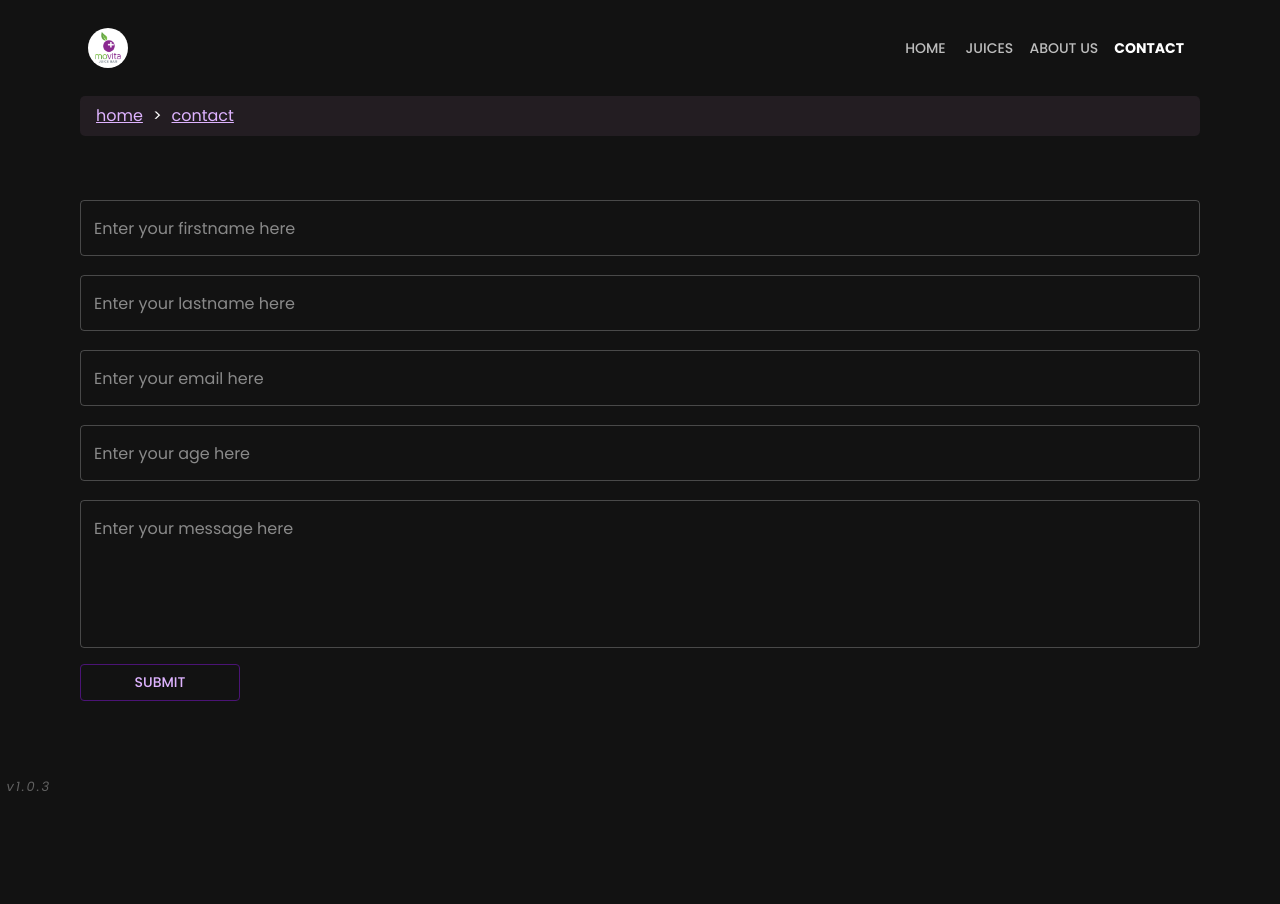
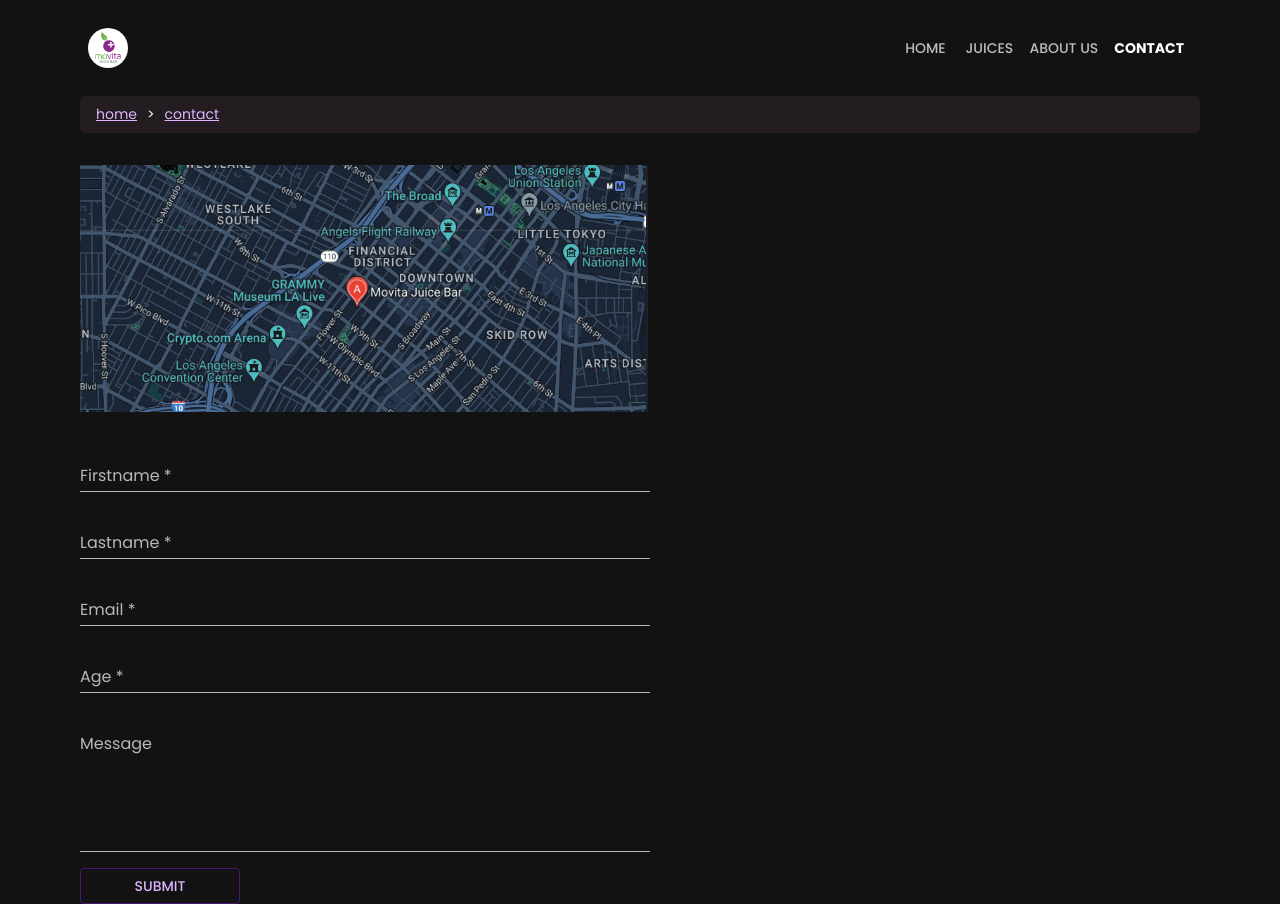
Before and after one commit to DennisByberg/movita-juice-bar, a React (Vite) app: page /contact in a window 1280 px wide. Before the commit the page ends 800 px from the top, so only its background shows below. Built offline with nearby package versions, Linux system fonts and the light colour scheme.

Commit message:
improved styling

```diff
--- a/src/App.scss
+++ b/src/App.scss
@@ -2,5 +2,21 @@
   margin: 0;
   padding: 0;
   box-sizing: border-box;
-  // user-select: none;
 }
+
+/* SCROLLBAR DESIGN! */
+body::-webkit-scrollbar {
+  width: 0.5rem;
+  background-color: black;
+}
+
+body::-webkit-scrollbar-track {
+  box-shadow: inset 0 0 6px black;
+  border-radius: 50px;
+}
+
+body::-webkit-scrollbar-thumb {
+  background-color: black;
+  outline: 1px solid #deb3ff6e;
+  border-radius: 99px;
+}
--- a/src/App.tsx
+++ b/src/App.tsx
@@ -1,28 +1,16 @@
+import { Container } from '@mui/material';
+import { Route, BrowserRouter as Router, Routes } from 'react-router-dom';
 import './App.scss';
-import { BrowserRouter as Router, Route, Routes } from 'react-router-dom';
-import HomePage from './pages/HomePage/HomePage';
-import JuicesPage from './pages/JuicesPage/JuicesPage';
+import Breadcrumbs from './components/Breadcrumbs/Breadcrumbs';
+import Navbar from './components/Navar/Navbar';
 import AboutPage from './pages/AboutPage/AboutPage';
 import ContactPage from './pages/ContactPage/ContactPage';
+import HomePage from './pages/HomePage/HomePage';
+import JuiceDetailPage from './pages/JuiceDetailPage/JuiceDetailPage';
+import JuicesPage from './pages/JuicesPage/JuicesPage';
 import VideoPage from './pages/VideoPage/VideoPage';
-import JuiceDetailPage from './pages/JuiceDetailPage/JuiceDetailPage';
-import { Container, Typography } from '@mui/material';
-import Navbar from './components/Navar/Navbar';
-import { grey } from '@mui/material/colors';
-import Breadcrumbs from './components/Breadcrumbs/Breadcrumbs';
 
 function App() {
-  const typographySX = {
-    position: 'absolute',
-    fontSize: '13px',
-    bottom: '0.2rem',
-    fontStyle: 'italic',
-    left: '0.4rem',
-    letterSpacing: '2px',
-    color: grey[700],
-    userSelect: 'none',
-  };
-
   return (
     <Container sx={{ minHeight: '100vh' }}>
       <Router>
@@ -37,9 +25,6 @@
           <Route path='/contact' element={<ContactPage />} />
         </Routes>
       </Router>
-      <Typography variant='body1' sx={typographySX}>
-        v1.0.3
-      </Typography>
     </Container>
   );
 }
--- a/src/components/Breadcrumbs/Breadcrumbs.scss
+++ b/src/components/Breadcrumbs/Breadcrumbs.scss
@@ -4,6 +4,7 @@
   margin-inline: 1rem;
   margin-bottom: 2rem;
   border-radius: 5px;
+  font-size: 14px;
 }
 
 .breadcrumbs > * {
--- a/src/components/ContactForm/ContactForm.tsx
+++ b/src/components/ContactForm/ContactForm.tsx
@@ -51,8 +51,11 @@
       onSubmit={handleSubmit(submitData)}
     >
       <TextField
+        sx={{ maxWidth: 570 }}
+        variant='standard'
+        label='Firstname *'
+        {...register('firstName')}
         placeholder='Enter your firstname here'
-        {...register('firstName')}
         error={!!errors.firstName}
         helperText={
           <Box>
@@ -62,6 +65,9 @@
       />
 
       <TextField
+        sx={{ maxWidth: 570 }}
+        variant='standard'
+        label='Lastname *'
         placeholder='Enter your lastname here'
         {...register('lastName')}
         error={!!errors.lastName}
@@ -73,6 +79,9 @@
       />
 
       <TextField
+        sx={{ maxWidth: 570 }}
+        variant='standard'
+        label='Email *'
         placeholder='Enter your email here'
         type='email'
         {...register('email')}
@@ -85,7 +94,10 @@
       />
 
       <TextField
+        sx={{ maxWidth: 570 }}
+        variant='standard'
         placeholder='Enter your age here'
+        label='Age *'
         type='number'
         {...register('age', { valueAsNumber: true })}
         error={!!errors.age}
@@ -97,7 +109,10 @@
       />
 
       <TextField
+        sx={{ maxWidth: 570 }}
+        variant='standard'
         placeholder='Enter your message here'
+        label='Message'
         {...register('message')}
         multiline
         rows={5}
--- a/src/components/JuiceList/JuiceList.tsx
+++ b/src/components/JuiceList/JuiceList.tsx
@@ -36,7 +36,7 @@
   };
 
   return (
-    <List>
+    <List sx={{ mb: 4 }}>
       {juices.map((juice) => (
         <ListItem key={juice.id} sx={listItemSX}>
           <ListItemAvatar>
--- a/src/pages/AboutPage/AboutPage.tsx
+++ b/src/pages/AboutPage/AboutPage.tsx
@@ -16,7 +16,6 @@
     display: 'flex',
     gap: '3rem',
     flexDirection: 'column',
-    mt: '2rem',
   };
 
   const typographyh2SX: SxProps = {
@@ -30,6 +29,7 @@
     display: 'flex',
     flexDirection: 'column',
     alignItems: 'start',
+    mb: 6,
     '@media (max-width: 500px)': {
       alignItems: 'center',
     },
--- a/src/pages/ContactPage/ContactPage.tsx
+++ b/src/pages/ContactPage/ContactPage.tsx
@@ -1,9 +1,20 @@
 import { Box } from '@mui/material';
 import ContactForm from '../../components/ContactForm/ContactForm';
+import googleMapsPNG from '/images/googleMapsPNG.png';
+// import juicePNG from '/images/juicePNG.png';
 
 function ContactPage() {
   return (
-    <Box>
+    <Box sx={{ display: 'flex', flexDirection: 'column' }}>
+      <Box
+        sx={{
+          width: '100%',
+          maxWidth: '600px',
+          paddingInline: '1rem',
+        }}
+        component='img'
+        src={googleMapsPNG}
+      />
       <ContactForm />
     </Box>
   );
```
Also changed, not shown: public/images/googleMapsPNG.png (added).
